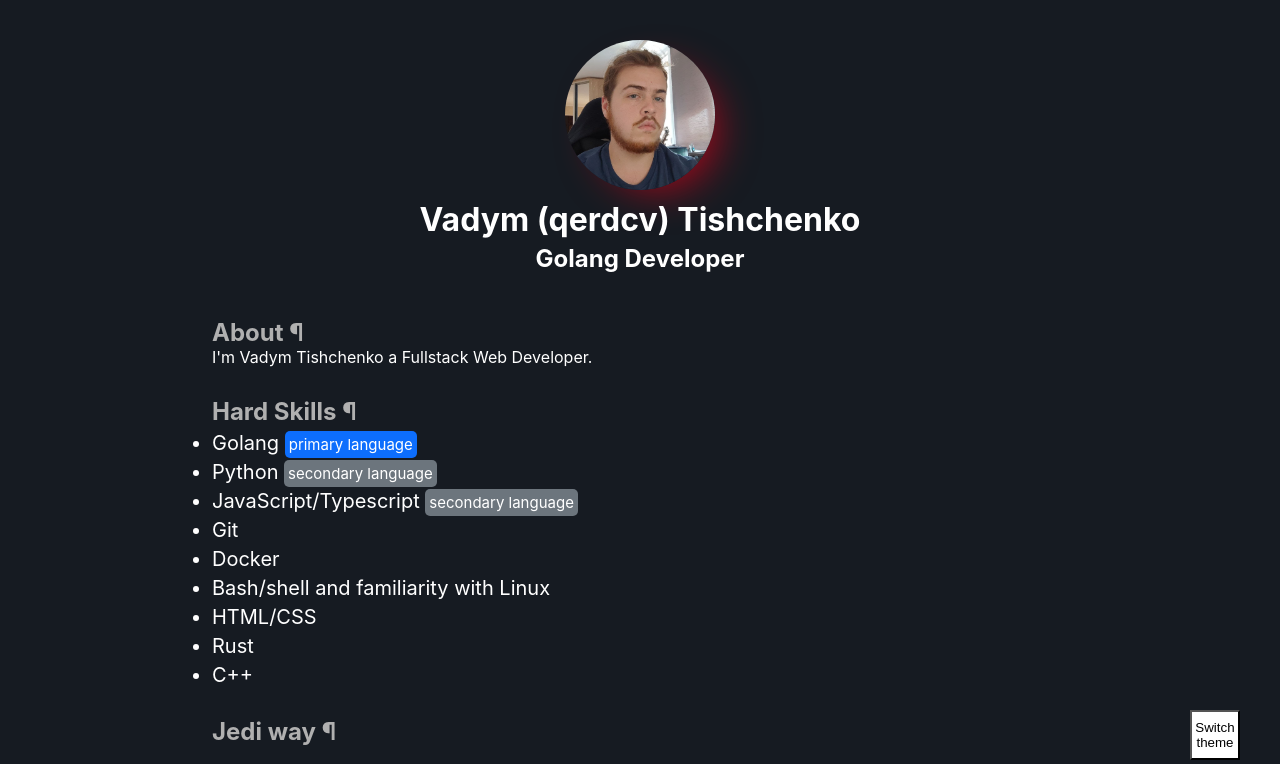
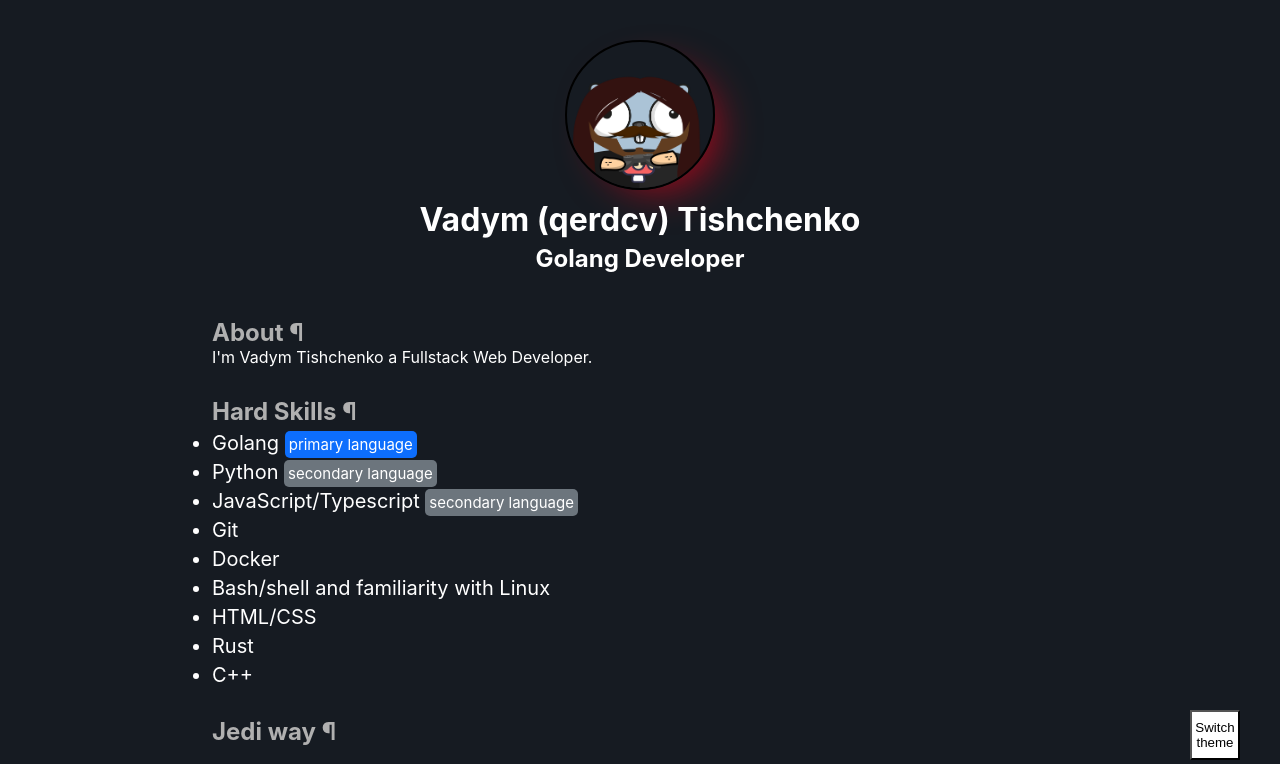
Before and after one commit to qerdcv/qerdcv-ssr, a Next.js app: page / in a window 1280 px wide. Shown: the top 764 px of the page. Built offline with nearby package versions, Linux system fonts and the light colour scheme.

Commit message:
Update avatar

```diff
--- a/components/about.js
+++ b/components/about.js
@@ -1,7 +1,7 @@
 import Image from 'next/image';
 
 import style from 'styles/about.module.scss';
-import AvatarImage from 'public/images/avatar.jpg';
+import AvatarImage from 'public/images/avatar.png';
 import Listing from 'components/listing';
 import DynamicShadow from 'components/dynamicShadow';
 import Anchor from 'components/anchor';
--- a/styles/about.module.scss
+++ b/styles/about.module.scss
@@ -18,6 +18,7 @@
     &Avatar {
       display: flex;
       width: 150px;
+      border: 2px solid #000;
       border-radius: 50%;
     }
   }
```
Also changed, not shown: public/images/avatar.png (added).
